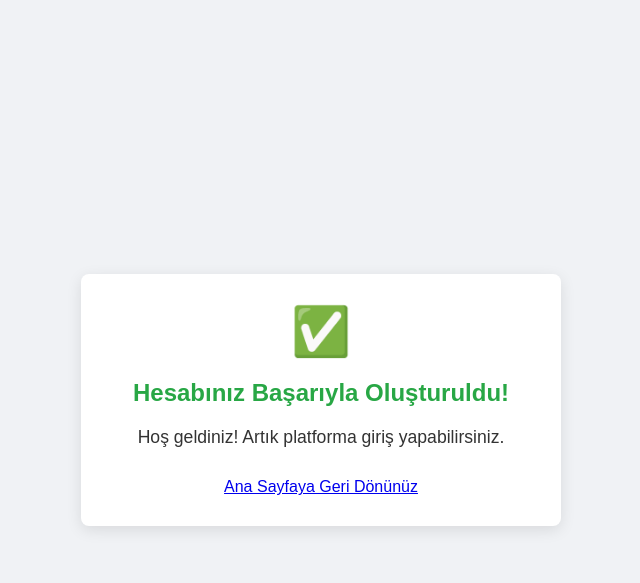
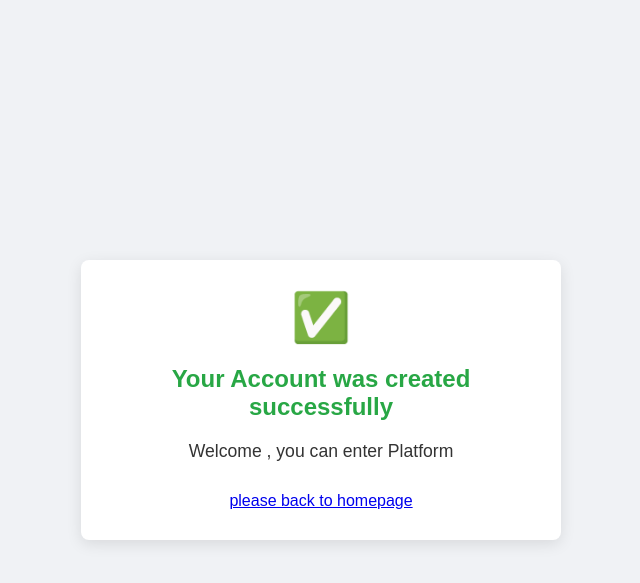
Before and after one commit to Musabunal-devops/my_first_project, a Flask app: page /registration_success in a window 1280 px wide. Shown: the top 583 px of the page, without its empty margins (319-959 px from the left). Run offline with Flask 3, Linux system fonts and the light colour scheme.

Commit message:
refactor: Translated Turkish terms to English

```diff
--- a/templates/registration_success.html
+++ b/templates/registration_success.html
@@ -55,11 +55,11 @@
 <body>
     <div class="success-container">
         <div class="icon">✅</div> <!-- Checkmark icon -->
-        <h2>Hesabınız Başarıyla Oluşturuldu!</h2>
+        <h2>Your Account was created successfully</h2>
         <!-- E-posta gönderme işlevi kaldırıldığı için bu metni güncelledik -->
-        <p>Hoş geldiniz! Artık platforma giriş yapabilirsiniz.</p>
+        <p>Welcome , you can enter Platform</p>
         <!-- Buton metnini güncelledik -->
-        <a href="{{ url_for('index') }}" class="button">Ana Sayfaya Geri Dönünüz</a>
+        <a href="{{ url_for('index') }}" class="button">please back to homepage </a>
     </div>
 </body>
 </html>
```
